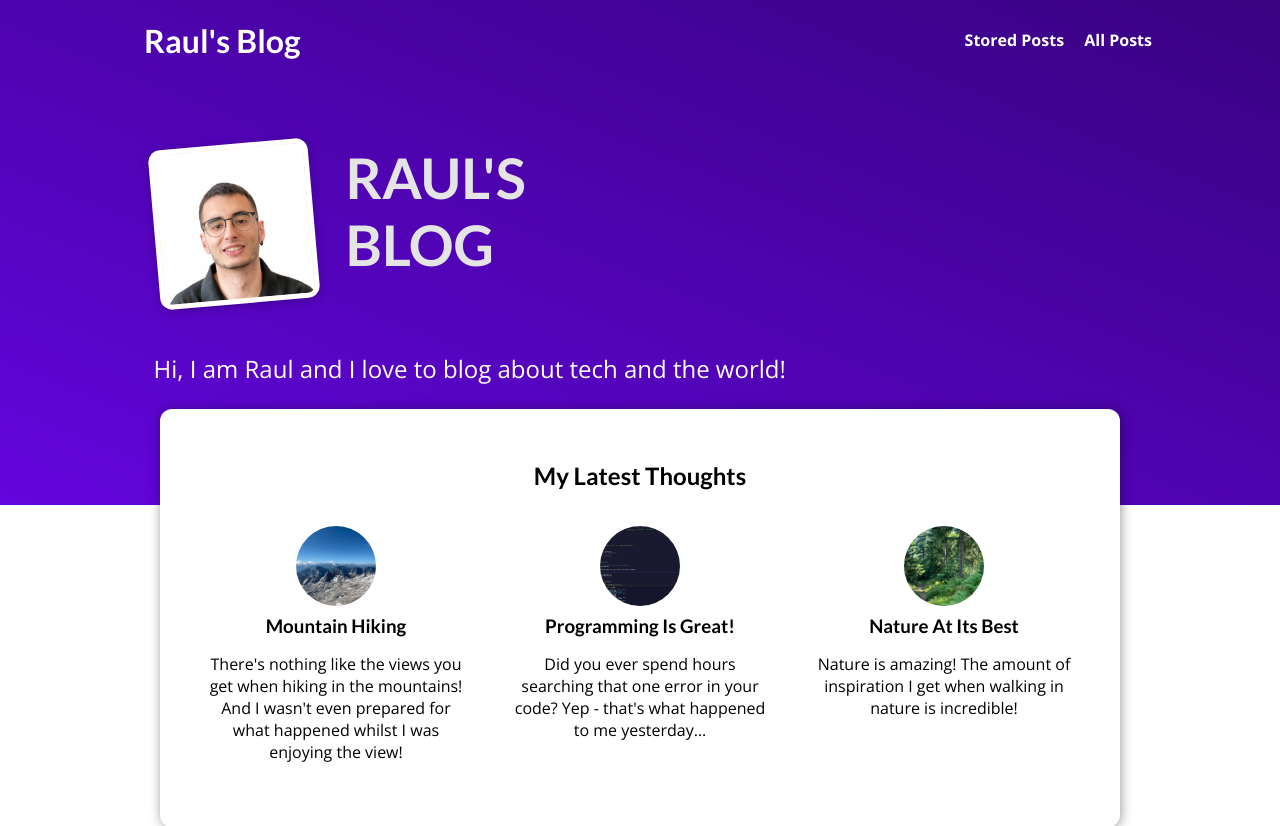
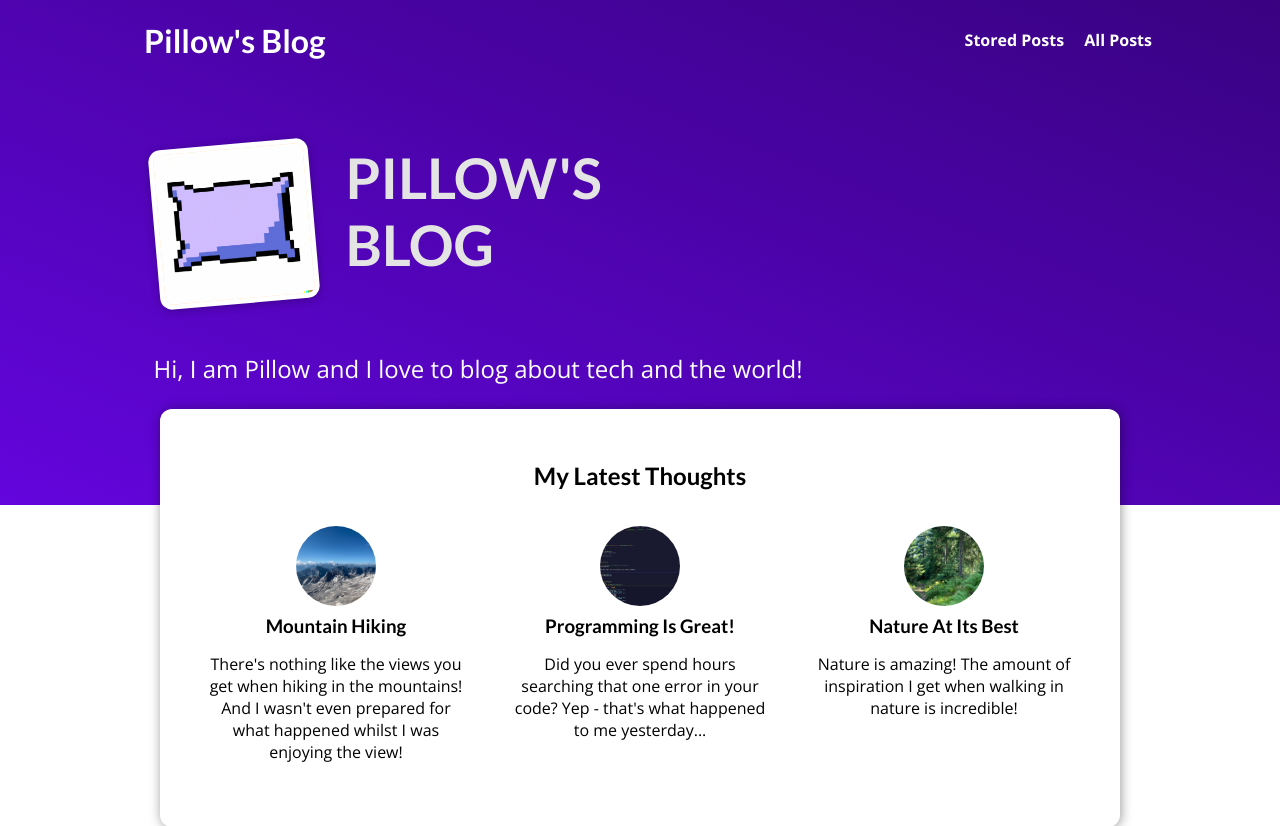
Before and after one commit to raulcanodev/django-blog-website, a Django app: page / in a window 1280 px wide. Shown: the top 826 px of the page. Run offline with Django 4.2, Linux system fonts and the light colour scheme; data comes from the database, SQL or seed files in the repository.

Commit message:
Changing profile photo

```diff
--- a/blog/templates/blog/index.html
+++ b/blog/templates/blog/index.html
@@ -14,10 +14,10 @@ My Blog
 
 <section id="welcome">
   <header>
-    <img src="{% static "blog/images/raul-cara-sonrisa.jpg" %}" alt="Raul - The Author Of This Blog" />
-    <h2>RAUL'S BLOG</h2>
+    <img src="{% static "blog/images/pillow-logo.png" %}" alt="Pillow - The Author Of This Blog" />
+    <h2>PILLOW'S BLOG</h2>
   </header>
-  <p>Hi, I am Raul and I love to blog about tech and the world!</p>
+  <p>Hi, I am Pillow and I love to blog about tech and the world!</p>
 </section>
 
 <section id="latest-posts">
--- a/templates/base.html
+++ b/templates/base.html
@@ -14,7 +14,7 @@
 <body>
 
     <header id="main-navigation">
-        <h1><a href="{% url 'starting-page' %}">Raul's Blog</a></h1>
+        <h1><a href="{% url 'starting-page' %}">Pillow's Blog</a></h1>
         <nav>
             <a href="{% url 'read-later' %}">Stored Posts</a>
             <a href="{% url 'posts-page' %}">All Posts</a>
```
Also changed, not shown: blog/static/blog/images/pillow-logo.png (added), blog/static/blog/images/raul-cara-sonrisa.jpg (deleted), 1 other file.
